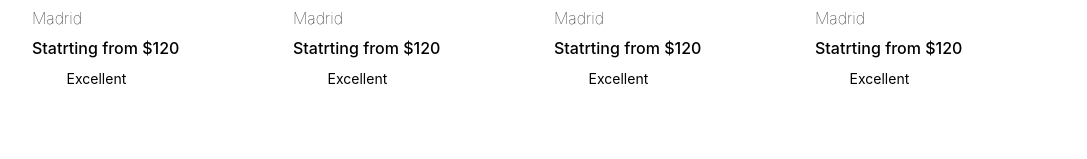
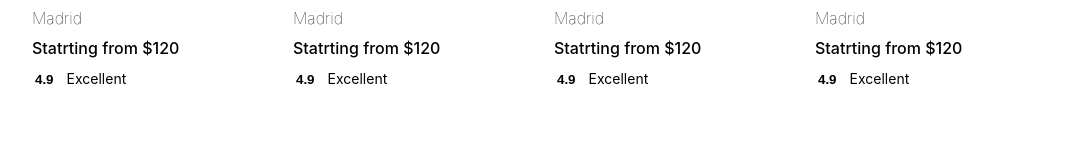
Before and after one commit to esteemayo/hotel-booking-app-client, a React (Create React App) app: page / in a window 1280 px wide. Shown: the part 1269-1428 px from the top of the page, without its empty margins (96-1183 px from the left). Built offline with nearby package versions, Linux system fonts and the light colour scheme.

Commit message:
feat: modify

```diff
--- a/src/components/featuredProperties/featuredProperties.scss
+++ b/src/components/featuredProperties/featuredProperties.scss
@@ -36,7 +36,7 @@
       font-weight: bold;
       padding: 0.3rem;
       background-color: var(--color-primary-blue);
-      color: #fff;
+      color: var(--color-white);
       border-radius: 1px;
       margin-right: 1rem;
     }
```
